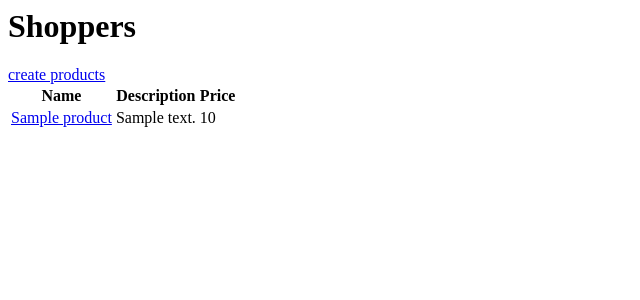
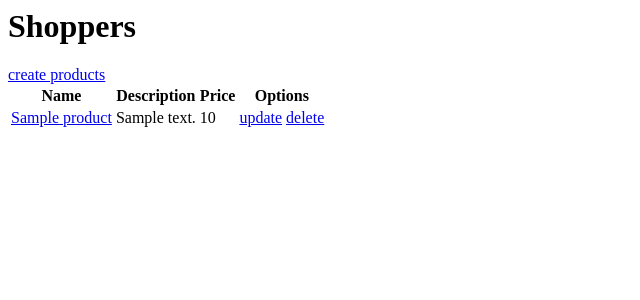
Before and after one commit to Yathishkumar-py/DjangoGenericCRUD, a Django app: page /products/ in a window 1280 px wide. Shown: the top 300 px of the page, without its empty margins (0-640 px from the left). Run offline with Django 4.2, Linux system fonts and the light colour scheme; tables that the repository leaves empty hold one stand-in row (values such as "Sample post").

Commit message:
repeated code removed

```diff
--- a/product/views.py
+++ b/product/views.py
@@ -115,15 +115,3 @@ class ProductCreateView(generic.CreateView):
 
     def get_success_url(self):
         return reverse('products_list')
-
-
-class ProductDetailView(generic.DetailView):
-    model = Products
-    template_name = 'products_detail.html'
-    context_object_name = 'product'
-    pk_url_kwarg = 'pk'
-
-    def get_context_data(self, **kwargs):
-        context = super().get_context_data(**kwargs)
-        context['products'] = self.model.objects.all().order_by('name')
-        return context
--- a/templates/products/products_list.html
+++ b/templates/products/products_list.html
@@ -11,6 +11,7 @@
         <th> Name </th>
         <th> Description </th>
         <th> Price </th>
+        <th>Options</th>
     </tr>
 
 {% for product in products %}
@@ -19,6 +20,10 @@
         <td> <a href="{% url 'product_detail' product.id %}">{{ product.name }}</a></td>
         <td>{{ product.description }}</td>
         <td>{{ product.price }}</td>
+        <td>
+            <a href="{% url 'product_update' %}">update</a>
+            <a href="{% url 'product_delete' %}">delete</a>
+        </td>
     </tr>
 
 {% endfor %}
```
